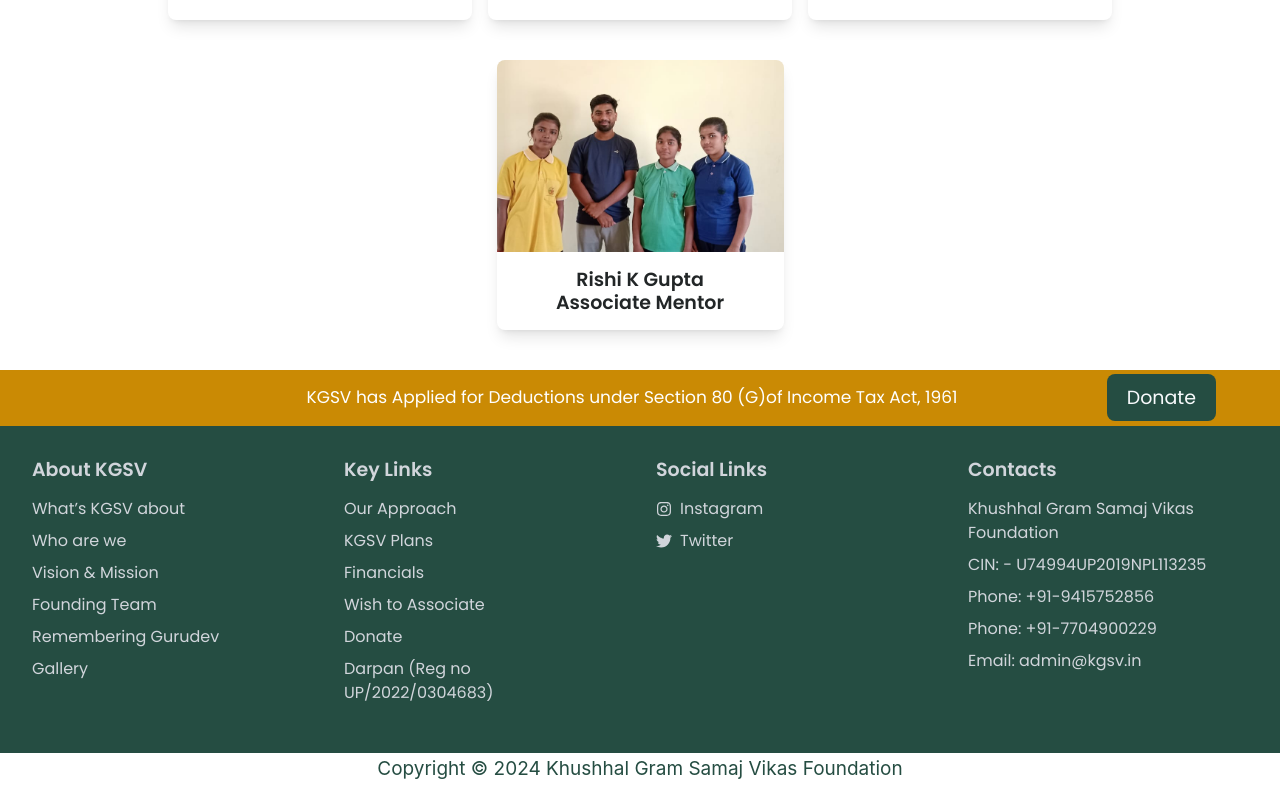
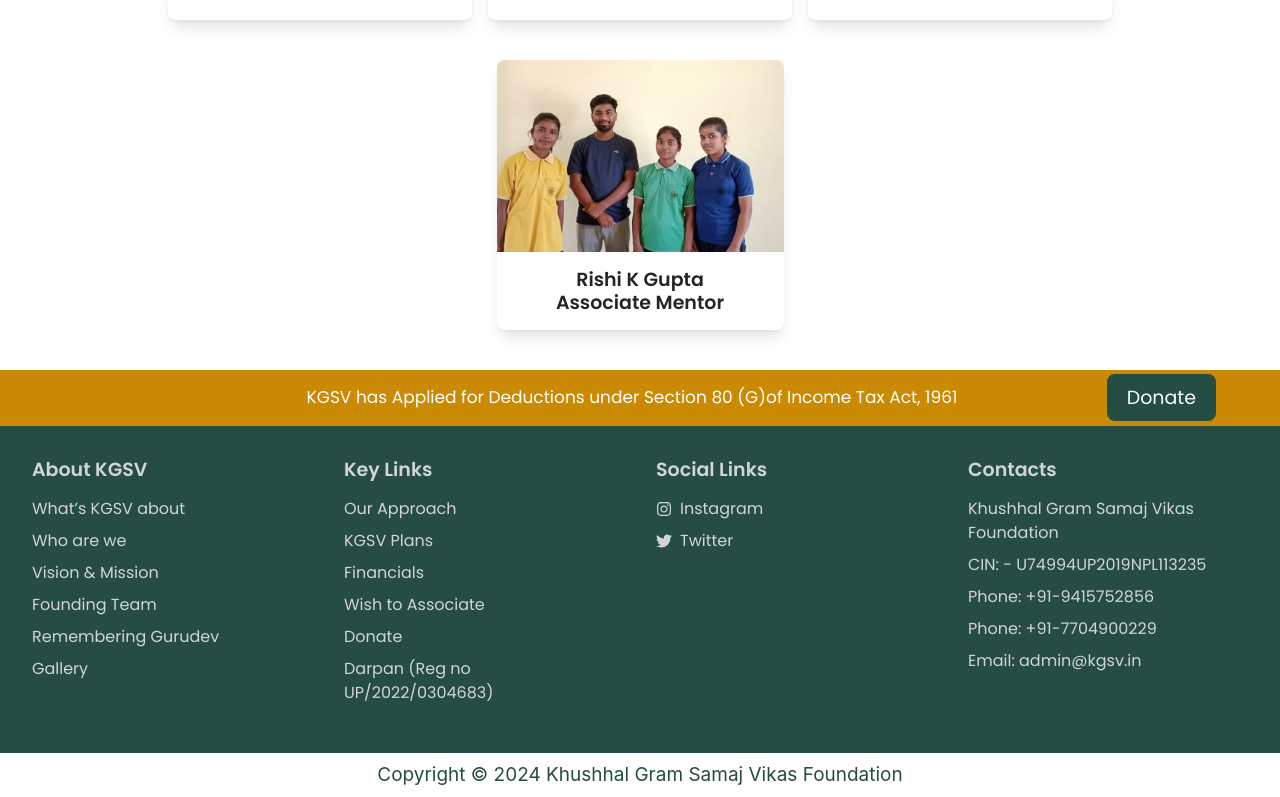
Before and after one commit to iGauravSingh/kgsvngo, a React (Vite) app: page / in a window 1280 px wide. Shown: the part 7845-8642 px from the top of the page. Built offline with nearby package versions, Linux system fonts and the light colour scheme; no server answers; a web font is replaced by a local one.

Commit message:
page details image display staus check

```diff
--- a/src/components/copyright/Copyrightsection.tsx
+++ b/src/components/copyright/Copyrightsection.tsx
@@ -2,7 +2,7 @@
 
 const Copyrightsection = () => {
   return (
-    <div className=' w-screen h-8 bg-[#ffffff] text-greenngo font-sans text-lg flex justify-center items-center'>
+    <div className=' w-screen h-11 bg-[#ffffff] text-greenngo text-center font-sans text-lg flex justify-center items-center'>
         <h3>Copyright © 2024 Khushhal Gram Samaj Vikas Foundation</h3>
     </div>
   )
--- a/src/pages/aboutus/ourplans/PostDetails.tsx
+++ b/src/pages/aboutus/ourplans/PostDetails.tsx
@@ -63,7 +63,7 @@ const PostDetails = () => {
     <div className=" w-screen min-h-screen">
     <div className=" max-w-3xl mx-auto">
         {/* heading  */}
-        <h1 className=" text-2xl text-center mt-4 font-popins">{postList?.title}</h1>
+        <h1 className=" text-2xl text-center mt-4 font-popins px-5">{postList?.title}</h1>
 
         {/* imageCorosel  */}
         {/* <div className=" mt-6">
@@ -115,7 +115,7 @@ const PostDetails = () => {
 
         {/* post description  */}
         {postList?.description.map((item:any,index:any) => (
-            <p key={index} className=" mt-4">{item.children[0].text}</p>
+            <p key={index} className=" mt-4 px-5 text-justify">{item.children[0].text}</p>
         ))}
     </div>
     </div>
```
